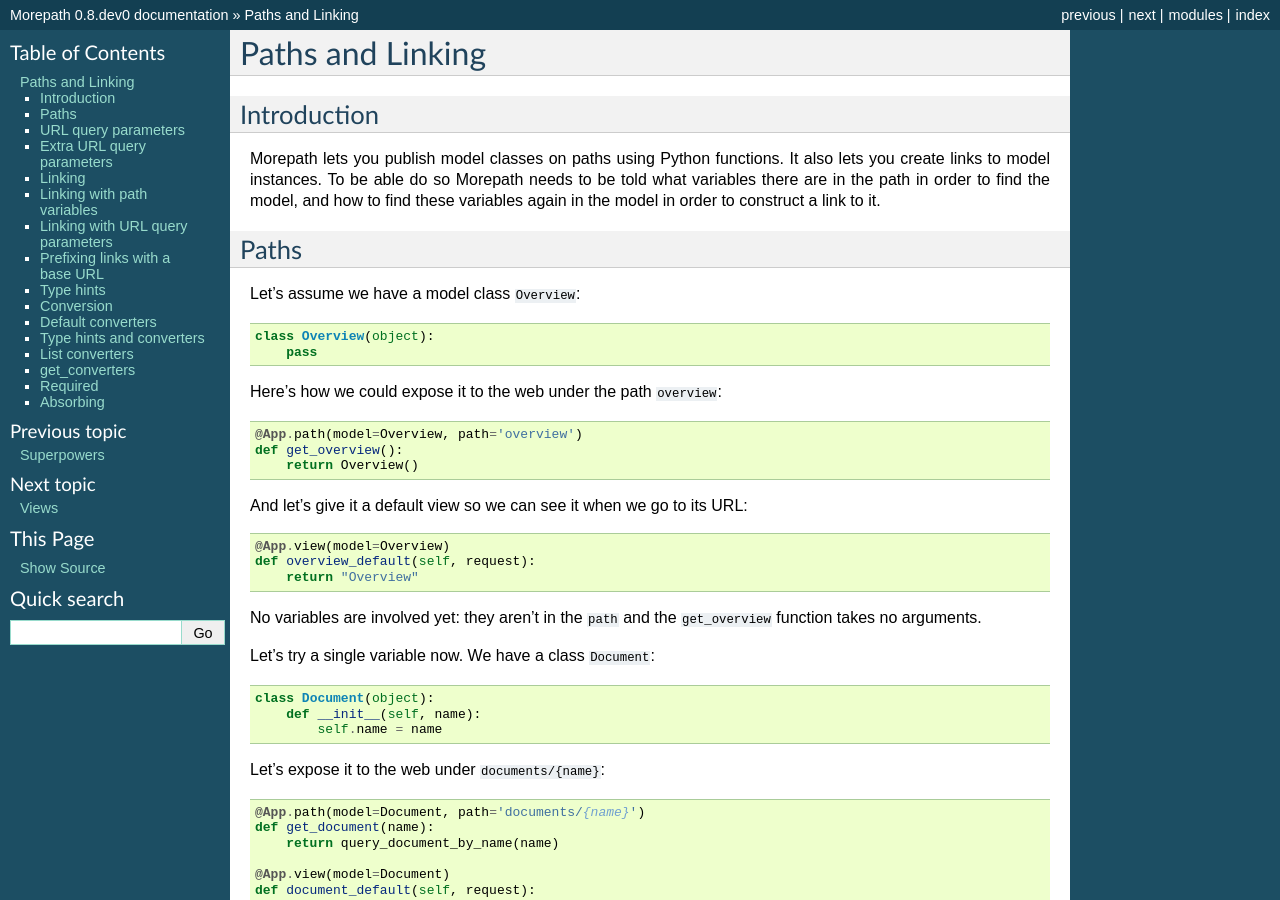
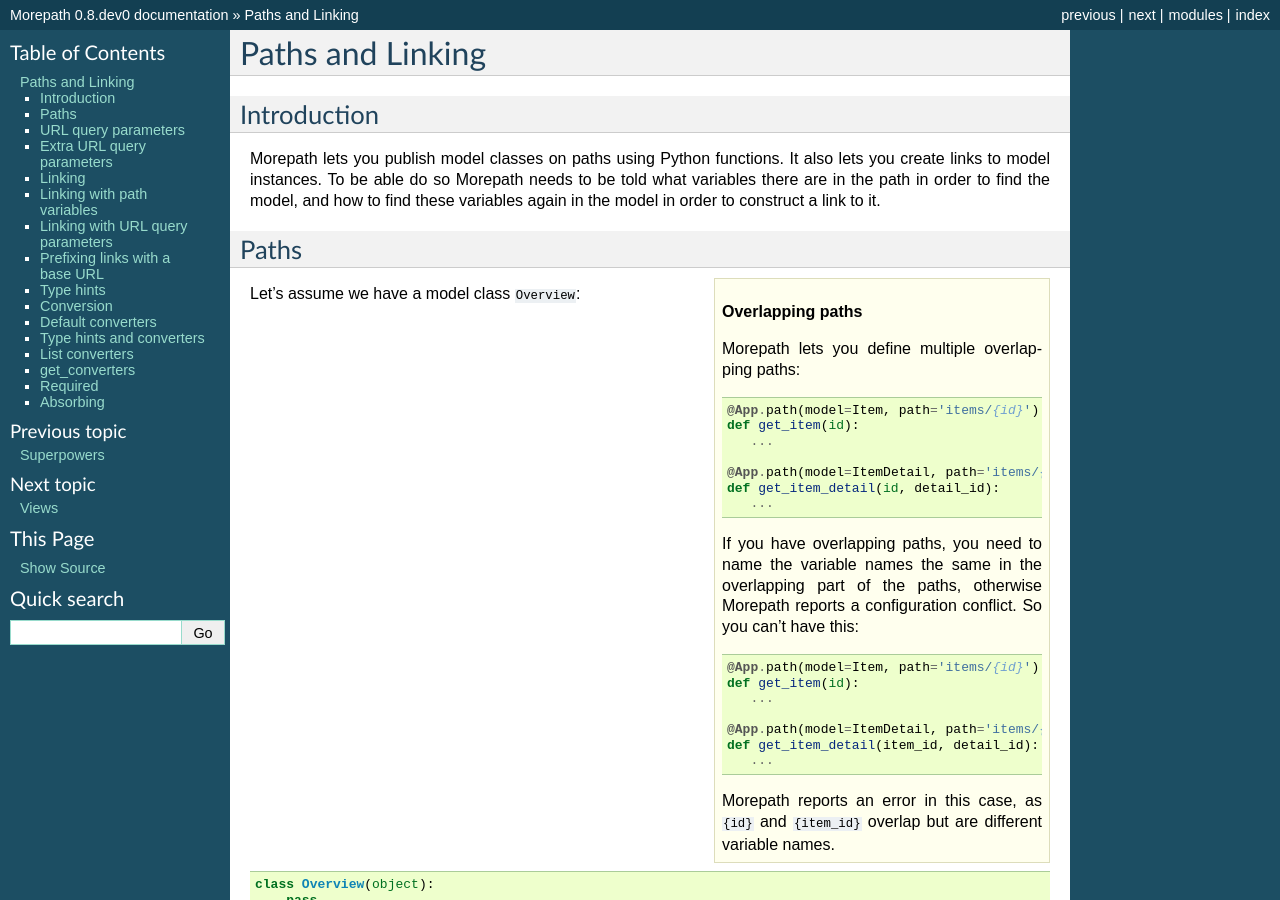
Before and after one commit to morepath/morepath, a Sphinx documentation site: the page built from doc/paths_and_linking.rst, in a window 1280 px wide and 900 px high. Built offline with Sphinx 7.4.7, drawn with Linux system fonts in a browser that asks for light colours.

Commit message:
Document overlapping paths conflict. Fixes #246.

```diff
--- a/doc/paths_and_linking.rst
+++ b/doc/paths_and_linking.rst
@@ -12,6 +12,33 @@
 
 Paths
 -----
+
+.. sidebar:: Overlapping paths
+
+  Morepath lets you define multiple overlapping paths::
+
+    @App.path(model=Item, path='items/{id}')
+    def get_item(id):
+       ...
+
+    @App.path(model=ItemDetail, path='items/{id}/details/{detail_id}')
+    def get_item_detail(id, detail_id):
+       ...
+
+  If you have overlapping paths, you need to name the variable names
+  the same in the overlapping part of the paths, otherwise Morepath
+  reports a configuration conflict. So you can't have this::
+
+    @App.path(model=Item, path='items/{id}')
+    def get_item(id):
+       ...
+
+    @App.path(model=ItemDetail, path='items/{item_id}/details/{detail_id}')
+    def get_item_detail(item_id, detail_id):
+       ...
+
+  Morepath reports an error in this case, as ``{id}`` and
+  ``{item_id}`` overlap but are different variable names.
 
 Let's assume we have a model class ``Overview``::
 
```
